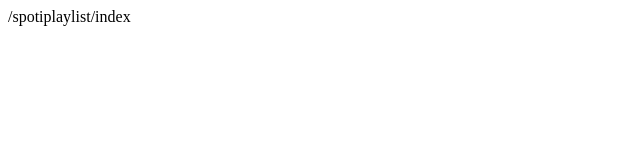
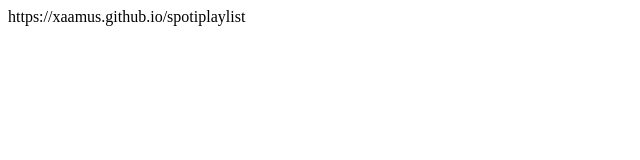
Before and after one commit to xaamus/xaamus.github.io, a plain HTML site: page index.html in a window 1280 px wide. Shown: the whole page, without its empty margins (0-640 px from the left). Drawn offline with Linux system fonts and the light colour scheme.

Commit message:
Update index.html

```diff
--- a/index.html
+++ b/index.html
@@ -7,6 +7,6 @@
         <link rel="icon" href="/favicon.jpg">
     </head>
     <body>
-        <a>/spotiplaylist/index</a>
+        <a>https://xaamus.github.io/spotiplaylist</a>
     </body>
 </html>
```
